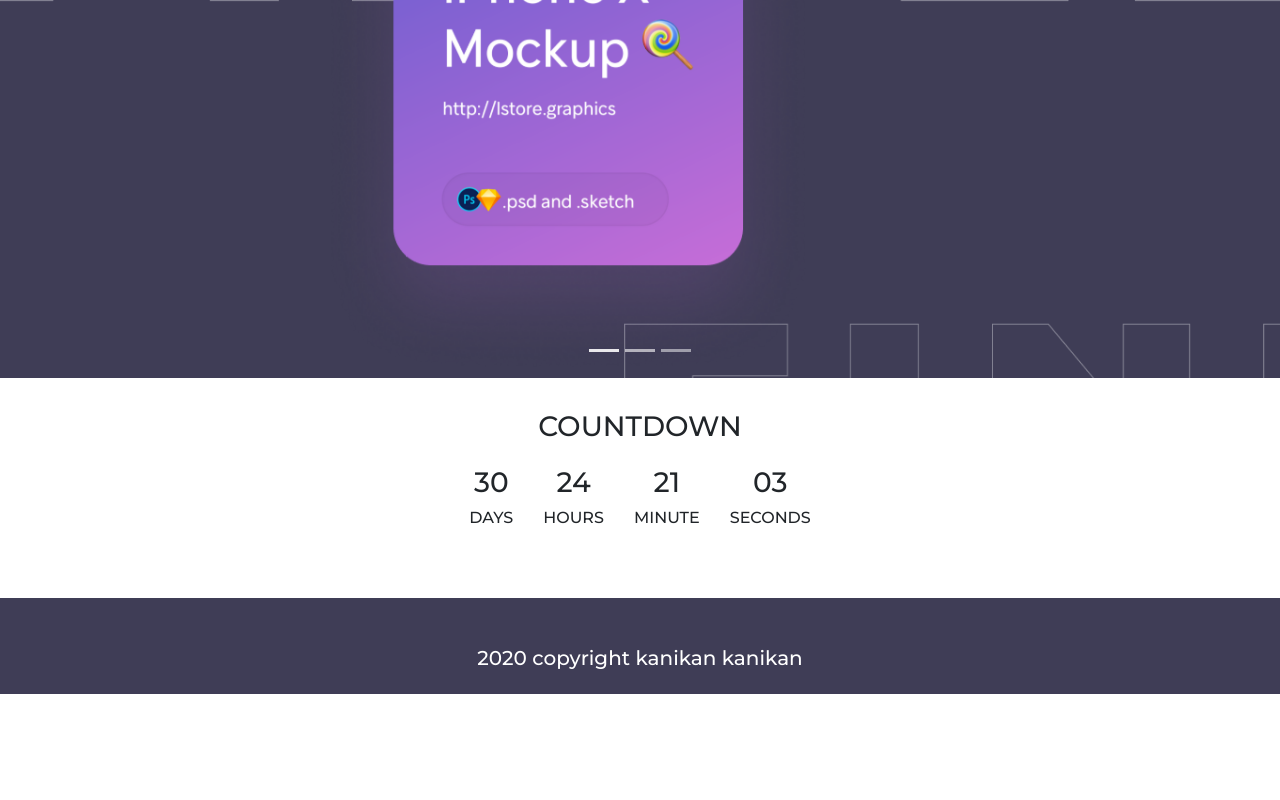
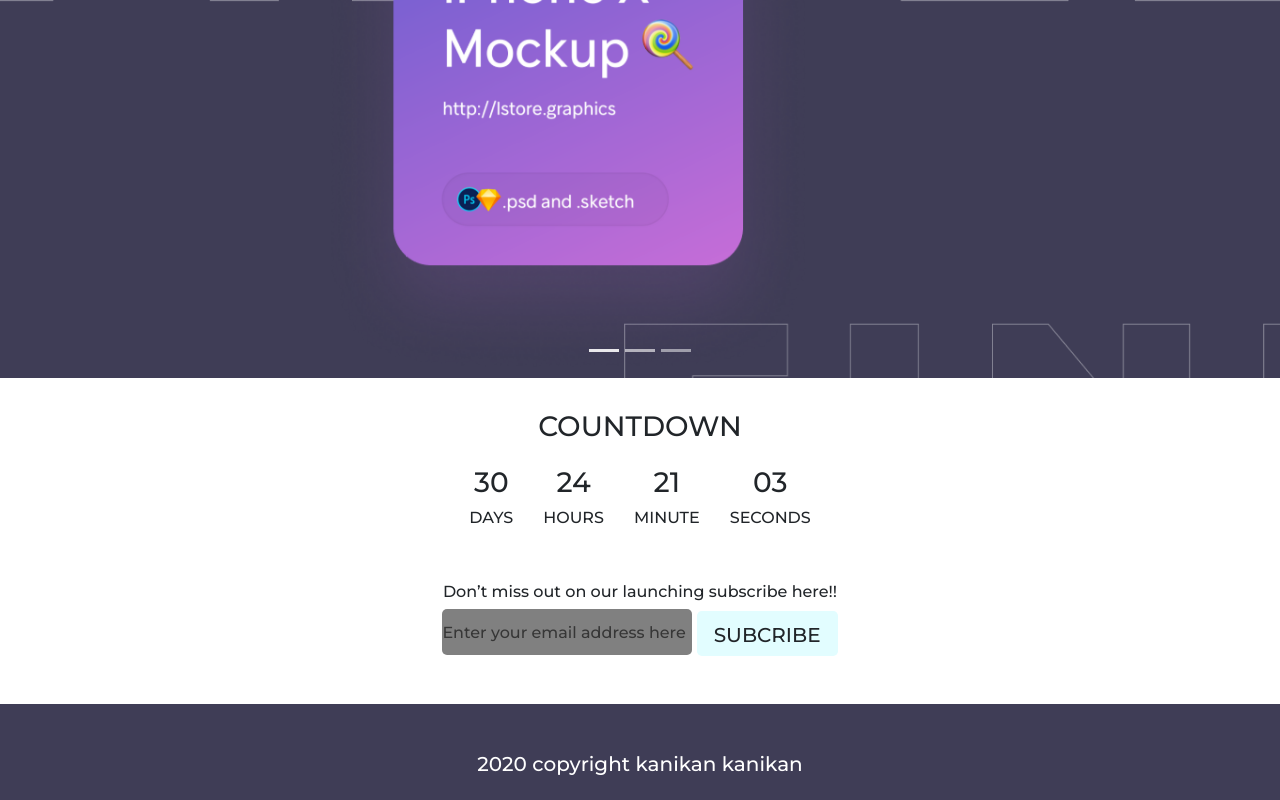
Before and after one commit to Davidtariq96/Findee, a plain HTML site: page index.html in a window 1280 px wide. Shown: the part 1829-2629 px from the top of the page. Before the commit the page ends 2523 px from the top, so only its background shows below. Drawn offline with nearby package versions, Linux system fonts and the light colour scheme.

Commit message:
form adjusted

```diff
--- a/index.html
+++ b/index.html
@@ -121,7 +121,17 @@
                   <div class="flex-items"><h3>03</h3><h6>SECONDS</h6></div>
               </div>
 
-              <div class="footer">
+              <div class="subcript">
+                <h6>Don’t miss out on our launching subscribe here!!</h6>
+                <form action="findee.php" method="POST">
+
+                    <input type="name" value="Enter your email address here">
+                    <button type="submit" class="btn btn-lg" style="background: #E2fdff; height: 45px;">SUBCRIBE</button>
+
+                </form>
+              </div>
+
+                <div class="footer">
                   <h5>2020 copyright kanikan kanikan</h5>
               </div>
 
--- a/style.css
+++ b/style.css
@@ -137,3 +137,8 @@ input{
     font-size: 18px;
     font-style: normal;
 }
+
+.subcript{
+    width: 500px;
+    margin: 2rem auto;
+}
```
